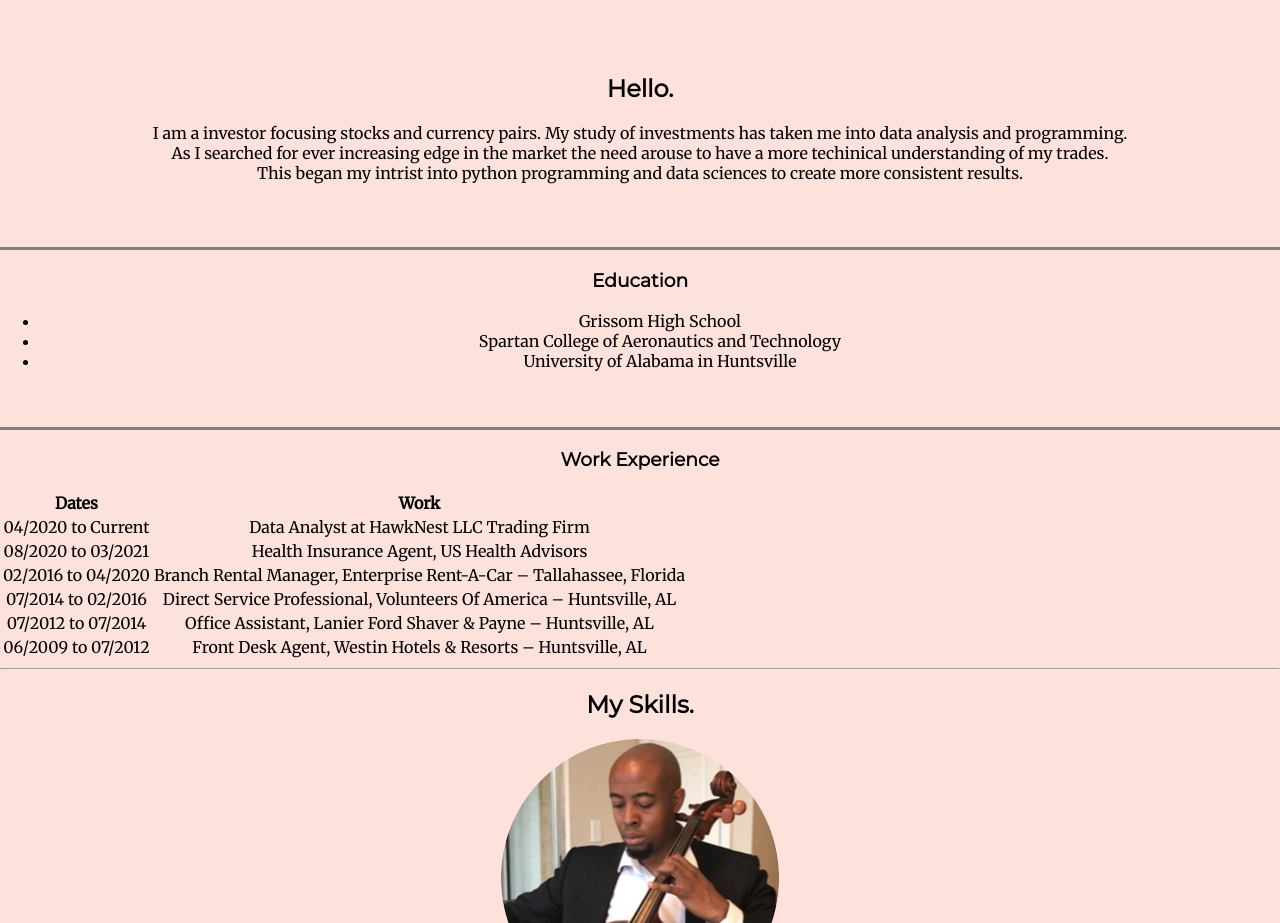
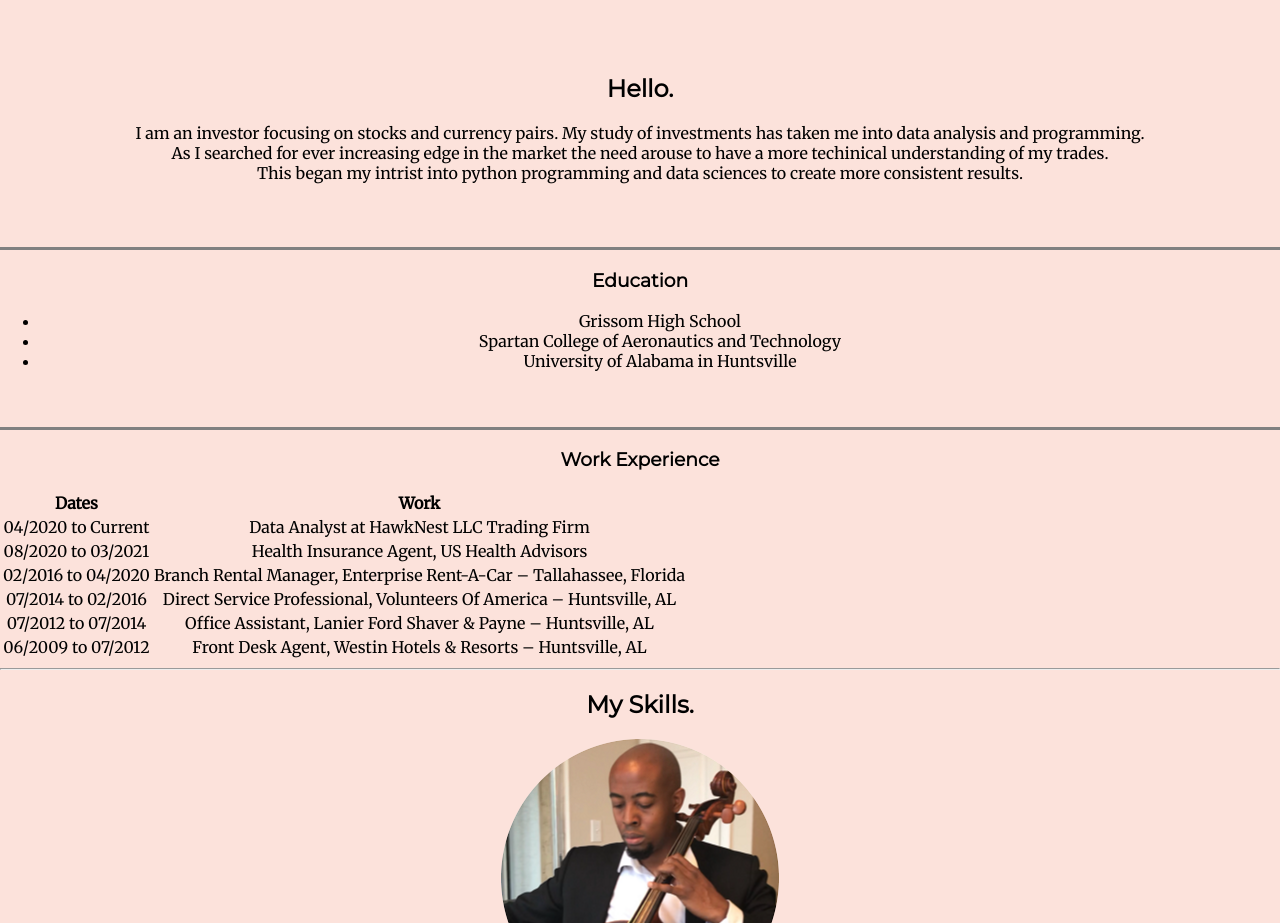
Before and after one commit to Hawkk2/Resume, a plain HTML site: page index.html in a window 1280 px wide. Shown: the part 1820-2743 px from the top of the page. Drawn offline with Linux system fonts and the light colour scheme.

Commit message:
Update index.html

```diff
--- a/index.html
+++ b/index.html
@@ -26,7 +26,7 @@
     <div class="profile">
       <img class="me" src="images\IMG_1156m.png" alt="Caleb-images">
       <h2>Hello.</h2>
-      <p>I am a investor focusing stocks and currency pairs. My study of investments has taken me into data analysis and programming.  <br> As I searched for ever increasing edge in the market the need arouse to have a more techinical understanding of my
+      <p>I am an investor focusing on stocks and currency pairs. My study of investments has taken me into data analysis and programming.  <br> As I searched for ever increasing edge in the market the need arouse to have a more techinical understanding of my
         trades. <br>This began my intrist into python programming and data sciences to create more consistent results.</p><br><br>
         <hr size="3" noshade>
         <h3>Education</h3>
```
